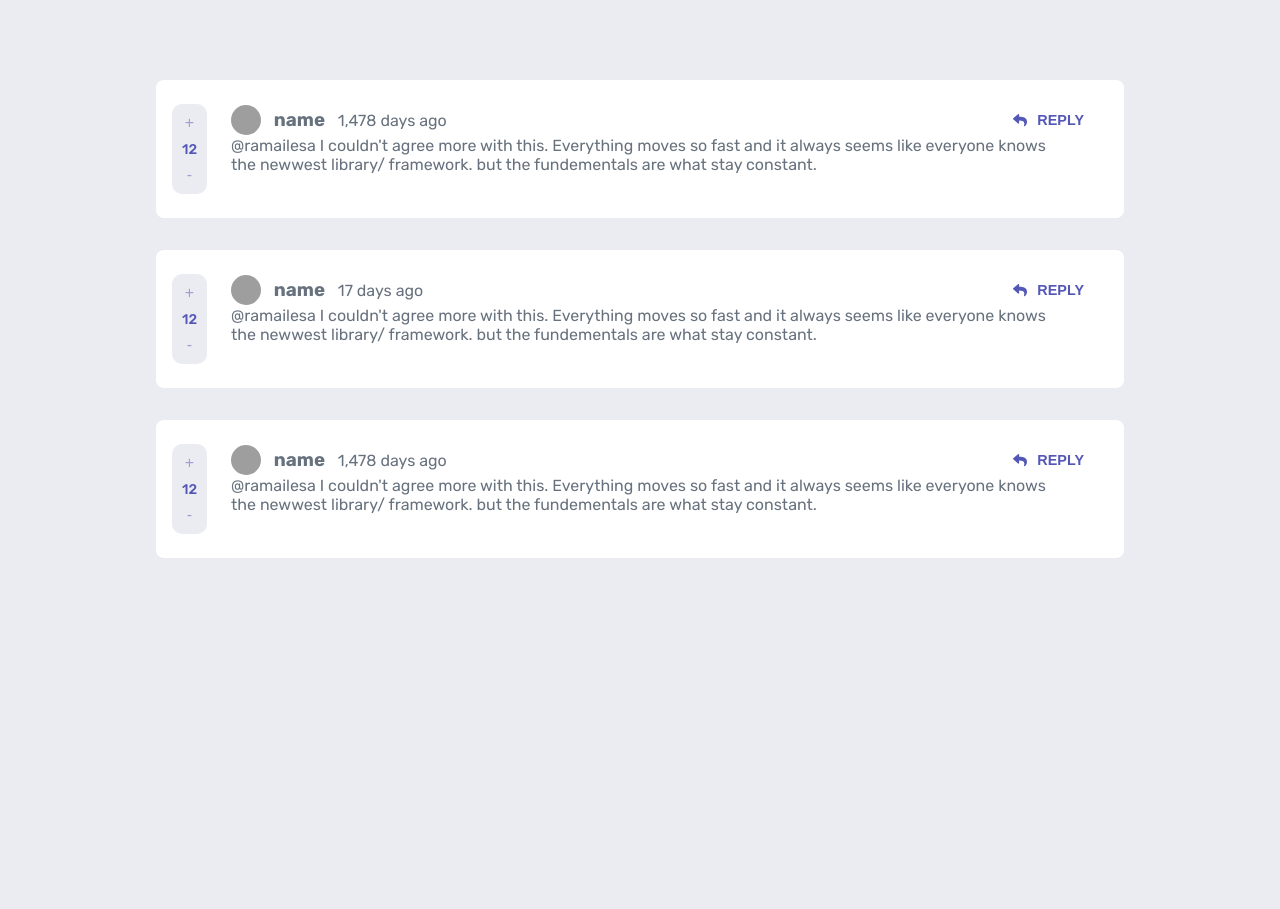
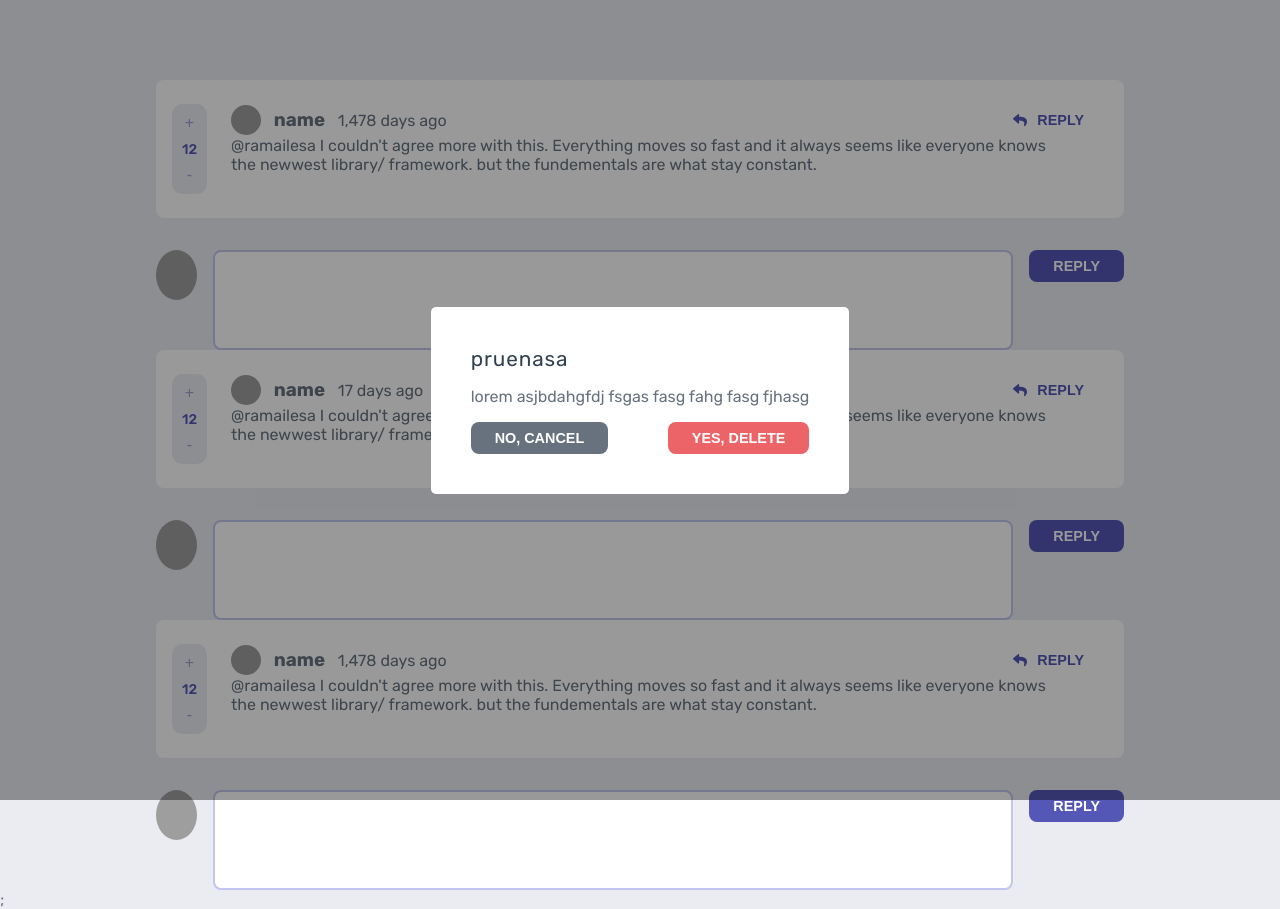
Before and after one commit to angelMarcosCastilla/commentsApp, a React (Vite) app: page / in a window 1280 px wide. Before the commit the page ends 800 px from the top, so only its background shows below. Built offline with nearby package versions, Linux system fonts and the light colour scheme; grey boxes are pictures that could not be loaded.

Commit message:
fix problem css variable in Button

```diff
--- a/src/App.tsx
+++ b/src/App.tsx
@@ -1,6 +1,19 @@
 import React from 'react';
 import ContainerComments from './components/ContainerComments';
+import Modal from './components/Modal';
 import './styles.css';
 export default function App(): JSX.Element {
-	return <ContainerComments></ContainerComments>;
+	return (
+		<>
+			<Modal
+				title='pruenasa'
+				content='lorem asjbdahgfdj fsgas fasg fahg fasg fjhasg '
+				config={{
+					textCancel: 'No, Cancel',
+					textConfirm: 'Yes, Delete',
+				}}
+			></Modal>
+			<ContainerComments></ContainerComments>;
+		</>
+	);
 }
--- a/src/components/Button.tsx
+++ b/src/components/Button.tsx
@@ -29,7 +29,7 @@ const Button: React.FC<Props> = ({ children, variant = 'primary', color = 'prima
 	const btnColor = useMemo(() => getVariableCss(color), [color]);
 
 	return (
-		<button style={{ '--color': btnColor }} className={className} disabled={isDisabled} {...rest}>
+		<button style={{ ['--color' as string]: btnColor }} className={className} disabled={isDisabled} {...rest}>
 			{children}
 		</button>
 	);
--- a/src/components/CommentCards.tsx
+++ b/src/components/CommentCards.tsx
@@ -2,6 +2,7 @@ import React from 'react';
 import { Comment } from '../types/comments';
 import Avatar from './Avatar';
 import Button from './Button';
+import ReplyEditor from './Editor/ReplyEditor';
 import Score from './Score';
 import TimeStamp from './TimeStamp';
 
@@ -11,6 +12,7 @@ interface Props {
 
 const CommentCards: React.FC<Props> = ({ comment }) => {
 	return (
+		<>
 		<article className='comments-card'>
 			<div className='comments-card__aside'>
 				<Score initialScore={comment.score}></Score>
@@ -33,6 +35,8 @@ const CommentCards: React.FC<Props> = ({ comment }) => {
 				</div>
 			</div>
 		</article>
+		<ReplyEditor/>
+		</>
 	);
 };
 
--- a/src/components/Editor/ReplyEditor.tsx
+++ b/src/components/Editor/ReplyEditor.tsx
@@ -8,7 +8,7 @@ const ReplyEditor:React.FC = () => {
     <div className='editorContainer'>
       <Avatar src='https://avataaars.io/?avatarStyle=Circle&topType=LongHairStraight&accessoriesType=Blank&hairColor=BrownDark&facialHairType=Blank&clotheType=BlazerShirt&eyeType=Default&eyebrowType=Default&mouthType=Default&skinColor=Light' name=''></Avatar>
   <TextArea></TextArea>
-  <Button size='large'>Reply</Button>
+  <Button  size='large'>Reply</Button>
     </div>
   )
 }
```
